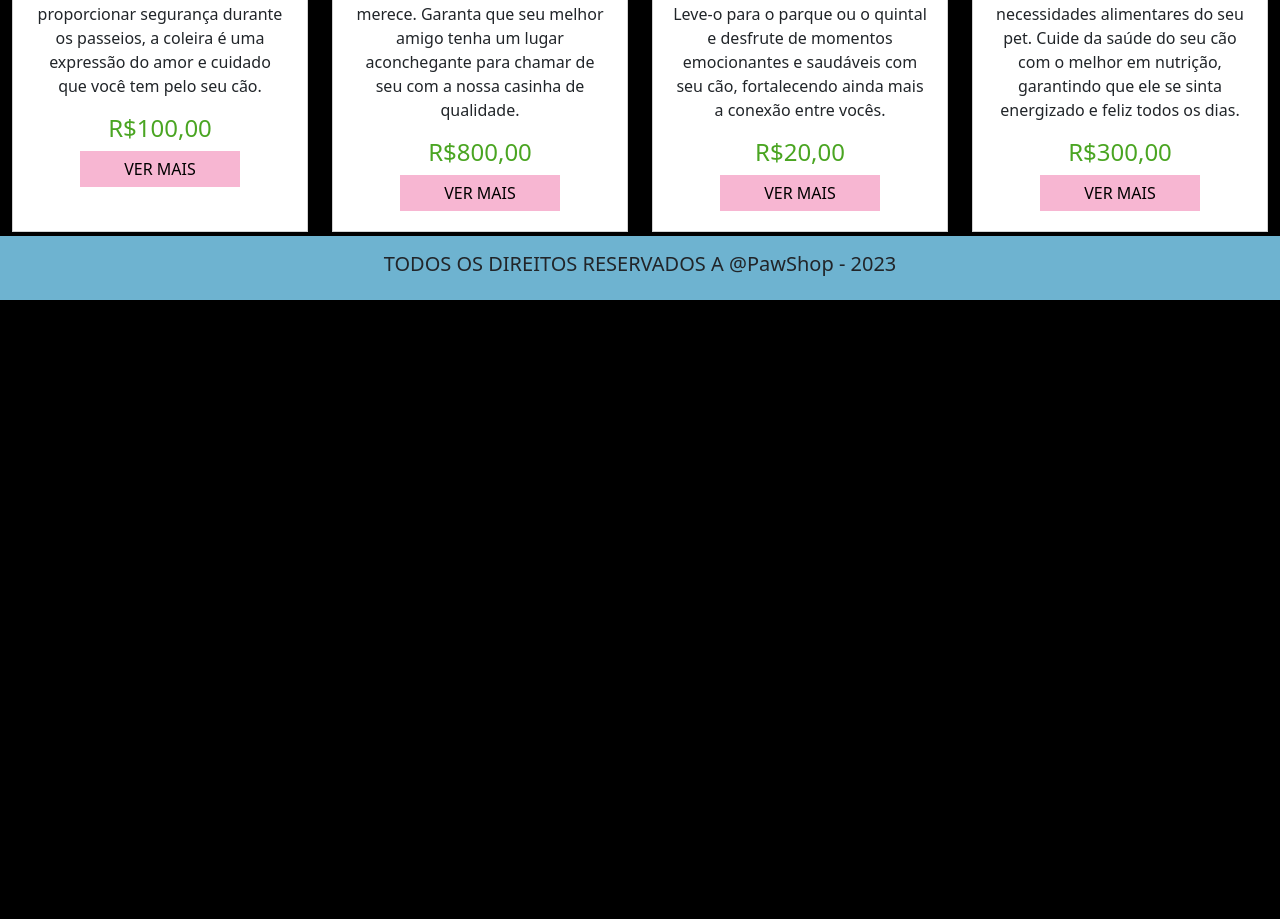
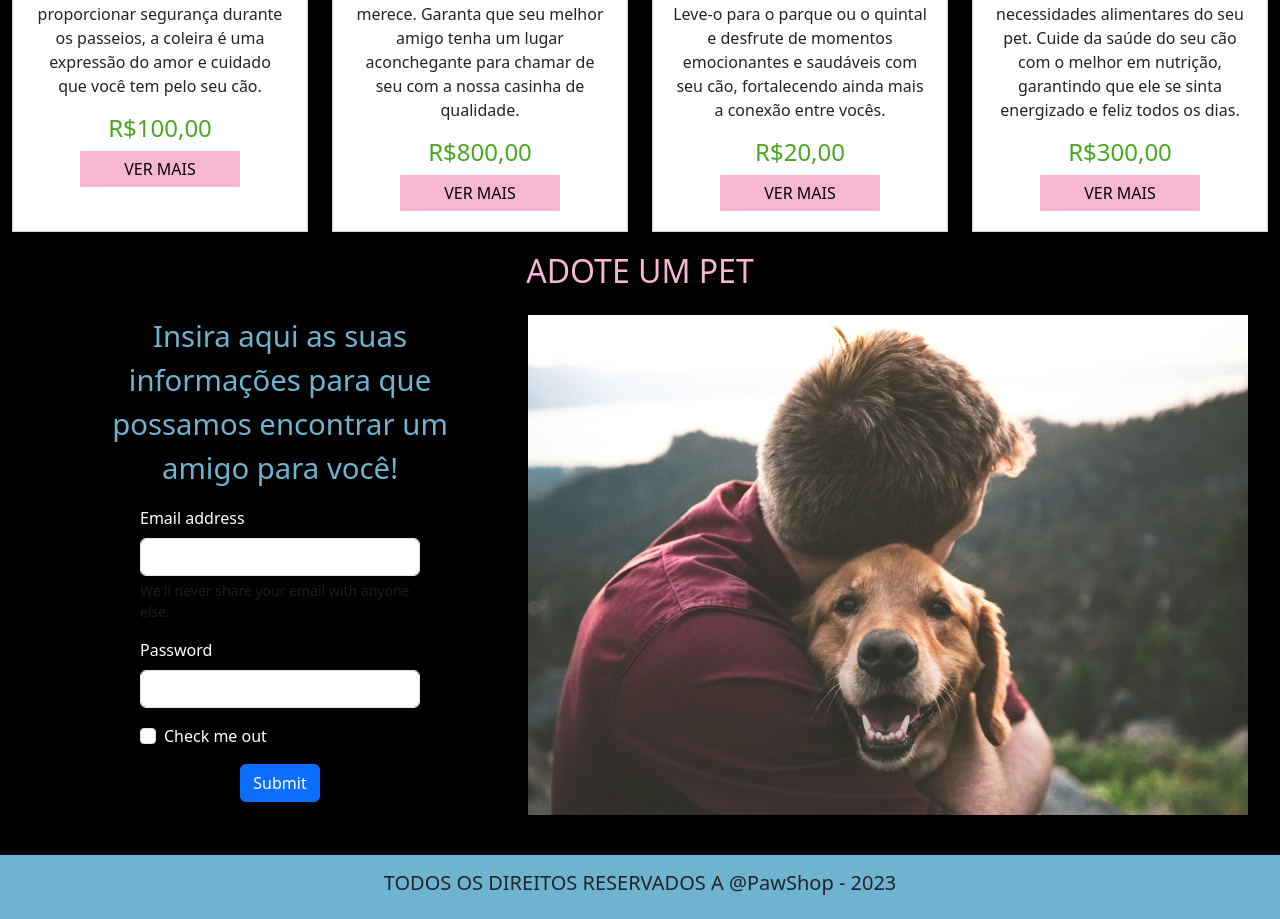
Before and after one commit to gustiavo/Bootstrap-Introducao, a plain HTML site: page Atividades/index.html in a window 1280 px wide. Shown: the part 1710-2629 px from the top of the page. Before the commit the page ends 2010 px from the top, so only its background shows below. Drawn offline with nearby package versions, Linux system fonts and the light colour scheme.

Commit message:
Finalizando PawShop
update

```diff
--- a/AtividadeBanco/styles/index.css
+++ b/AtividadeBanco/styles/index.css
@@ -61,3 +61,9 @@ main{
     justify-content: center;
     align-items: center;
 }
+
+#cartao2{
+    background-position: center !important;
+    background-size: contain !important;
+
+}
--- a/Atividades/index.html
+++ b/Atividades/index.html
@@ -159,7 +159,37 @@
 
             </section>
 
-            <section></section>
+            <section id="logInSection" class="container-fluid p-3 my-1 mx-0">
+              <h2 class="text-center" style="color: var(--rosa)">ADOTE UM PET</h2>
+              <div id="adote"class="p-3 my-1 mx-0  d-flex">
+                <div>
+                  <p class="text-center px-5" style="color:var(--azul);font-size: 22pt;">Insira aqui as suas informações para que possamos encontrar um amigo para você!</p>
+                  <div class="d-flex justify-content-center px-5">
+                    <form class="" style="color: white;">
+
+                      <div class="mb-3">
+
+                        <label for="exampleInputEmail1" class="form-label">Email address</label>
+                        <input type="email" class="form-control" id="exampleInputEmail1" aria-describedby="emailHelp">
+                        <div id="emailHelp" class="form-text">We'll never share your email with anyone else.</div>
+                      </div>
+                      <div class="mb-3">
+                        <label for="exampleInputPassword1" class="form-label">Password</label>
+                        <input type="password" class="form-control" id="exampleInputPassword1">
+                      </div>
+                      <div class="mb-3 form-check">
+                        <input type="checkbox" class="form-check-input" id="exampleCheck1">
+                        <label class="form-check-label" for="exampleCheck1">Check me out</label>
+                      </div>
+                      <div class="d-flex justify-content-center"><button type="submit" class="btn btn-primary">Submit</button></div>
+                    </form>
+                  </div>
+                </div>
+                <div>
+                  <img src="images/imgBanner.png" alt="">
+                </div>
+              </div>
+            </section>
         </main>
 
         <footer class="text-center py-3">
--- a/Atividades/styles/style.css
+++ b/Atividades/styles/style.css
@@ -23,3 +23,14 @@ header,footer{
 .card button:hover{
     background-color: #d44986;
 }
+#adote{
+    width: 100%;
+    height: 100%;
+    display: flex;
+    justify-content: space-between;
+
+}
+form{
+    width: 70%;
+    height: 100%;
+}
```
Also changed, not shown: AtividadeBanco/index.html (+6 -2 lines).
